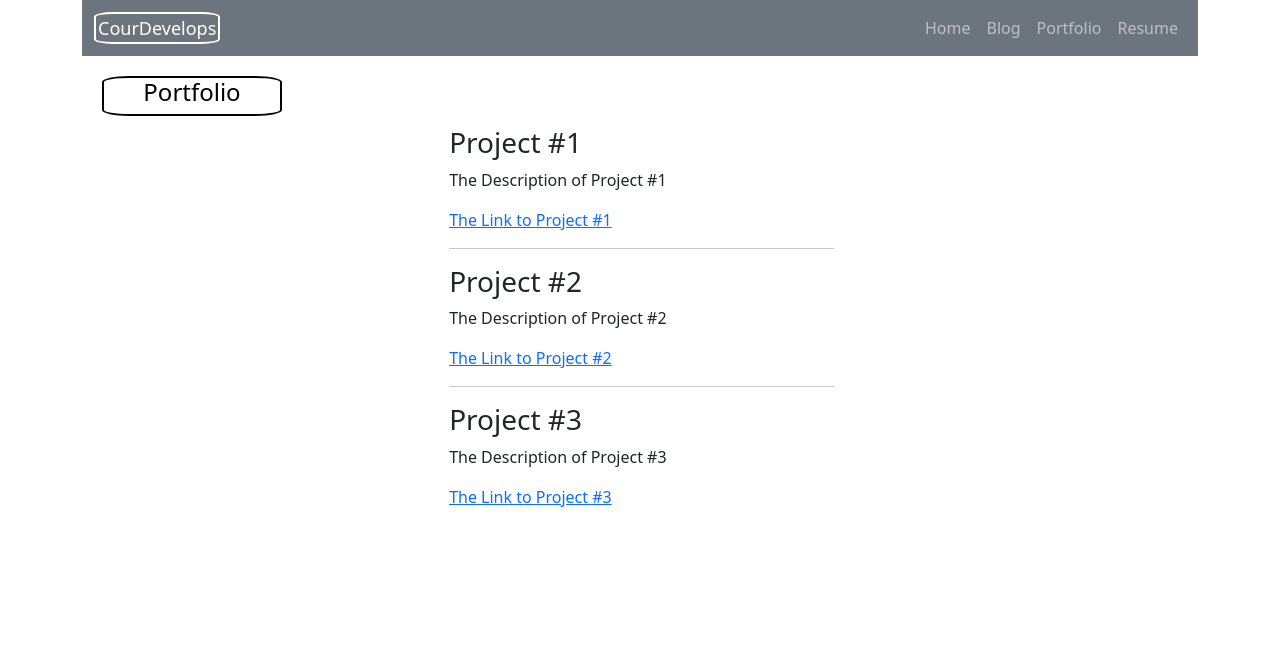
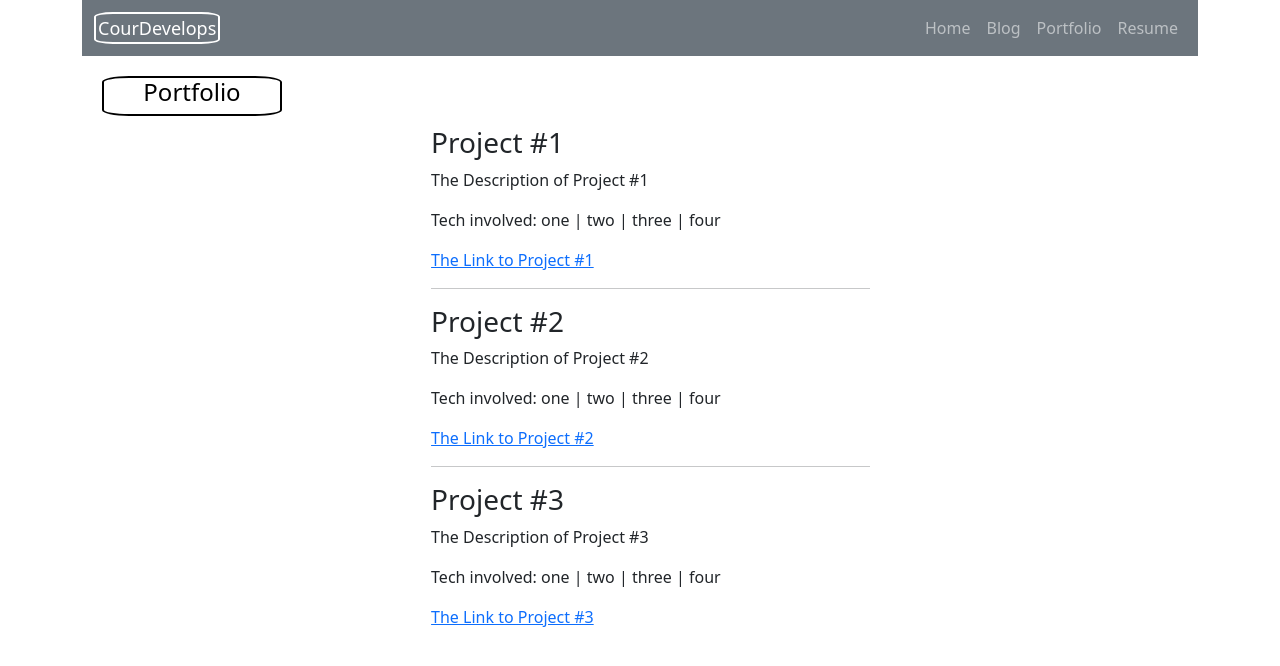
Before and after one commit to courthub74/portfolio4, a React (Create React App) app: page /portfolio in a window 1280 px wide. Shown: the top 666 px of the page. Built offline with nearby package versions, Linux system fonts and the light colour scheme.

Commit message:
herokupush

```diff
--- a/package.json
+++ b/package.json
@@ -2,6 +2,10 @@
   "name": "porfolio4",
   "version": "0.1.0",
   "private": true,
+  "engines": {
+    "npm": "6.14.14",
+    "node": "v14.17.5"
+  },
   "dependencies": {
     "@testing-library/jest-dom": "^5.16.4",
     "@testing-library/react": "^12.1.5",
--- a/src/pages/portfolio.js
+++ b/src/pages/portfolio.js
@@ -22,16 +22,19 @@ function Portfolio() {
                     <div id="ports">
                         <h3 className='projecttitle'>Project #1</h3>
                             <p>The Description of Project #1</p>
+                            <p>Tech involved: one | two | three | four</p>
                             <a target="blank" href="https://w3c.com">The Link to Project #1</a>
                             <br></br><hr></hr>
 
                         <h3 className='projecttitle'>Project #2</h3>
                             <p>The Description of Project #2</p>
+                            <p>Tech involved: one | two | three | four</p>
                             <a target="blank" href="https://w3c.com">The Link to Project #2</a>
                             <br></br><hr></hr>
 
                         <h3 className='projecttitle'>Project #3</h3>
                             <p>The Description of Project #3</p>
+                            <p>Tech involved: one | two | three | four</p>
                             <a target="blank" href="https://w3c.com">The Link to Project #3</a>
                     </div>
             </div>
```
